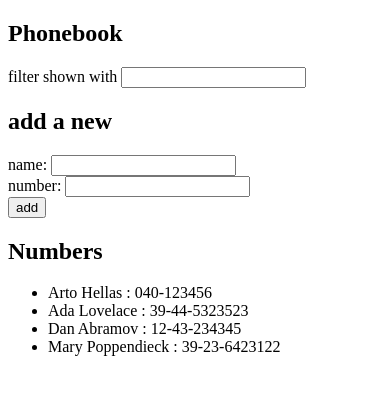
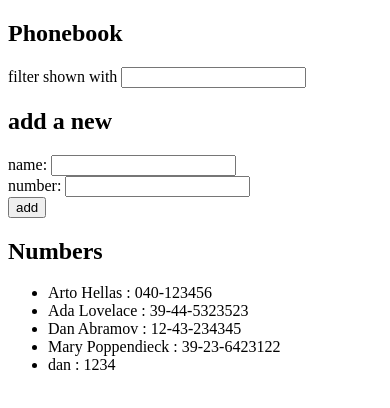
Before and after one commit to dorobila/FullstackOpen, a React (Create React App) app in the folder fullstack_part2/phone_book/: page / in a window 390 px wide. Shown: the top 408 px of the page. Built offline with nearby package versions, Linux system fonts and the light colour scheme; data requests are answered from the project's data file.

Commit message:
2.15: Phonebook step7 exercise

```diff
--- a/fullstack_part2/phone_book/db.json
+++ b/fullstack_part2/phone_book/db.json
@@ -19,6 +19,11 @@
       "name": "Mary Poppendieck",
       "number": "39-23-6423122",
       "id": 4
+    },
+    {
+      "name": "dan",
+      "number": "1234",
+      "id": 5
     }
   ]
 }
--- a/fullstack_part2/phone_book/src/App.js
+++ b/fullstack_part2/phone_book/src/App.js
@@ -19,7 +19,7 @@ const App = () => {
 
   const addNewName = e => {
     e.preventDefault();
-    const noteObject = {
+    const personObject = {
       name: newName,
       number: newNumber
     };
@@ -27,10 +27,12 @@ const App = () => {
     if (persons.some(e => e.name === newName)) {
       alert(`${newName} is already added to phonebook.`);
     }
-
-    setPersons(persons.concat(noteObject));
-    setNewName("");
-    setNewNumber("");
+    axios.post("http://localhost:3001/persons", personObject).then(response => {
+      console.log(response);
+      setPersons(persons.concat(personObject));
+      setNewName("");
+      setNewNumber("");
+    });
   };
 
   const handleNameChange = e => {
@@ -41,10 +43,6 @@ const App = () => {
   const handleNumberChange = e => {
     setNewNumber(e.target.value);
   };
-
-  const setFilterUsingButton = (event) => {
-    setNewFilter(event.target.value)
-  }
 
   return (
     <div>
```
